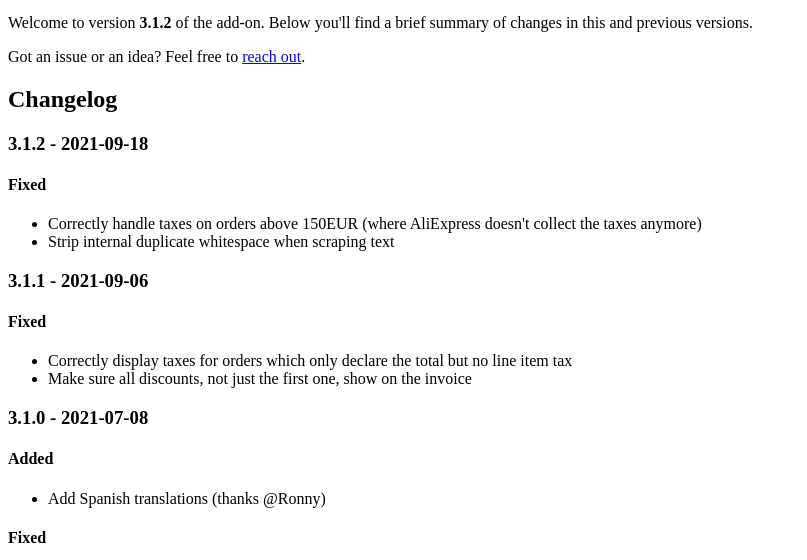
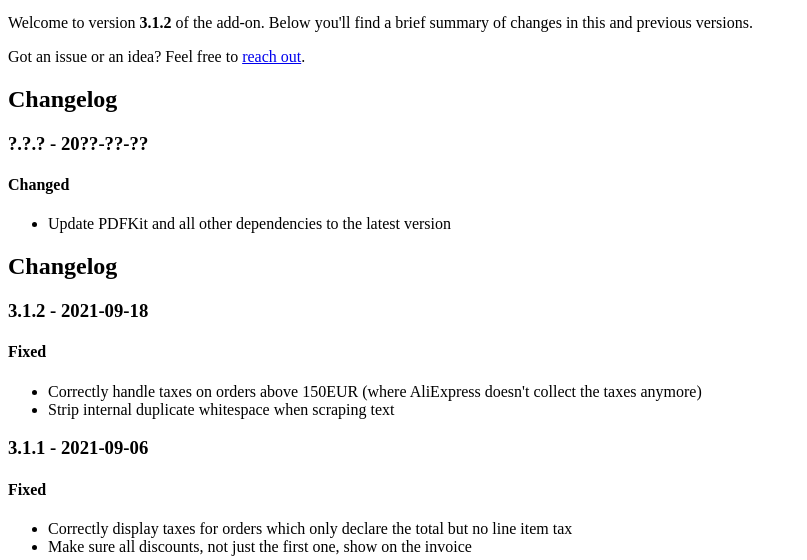
Before and after one commit to Johennes/aliexpress-invoice-generator, a browser extension: page views/upboard.html in a window 1280 px wide. Shown: the part 240-800 px from the top of the page, without its empty margins (0-807 px from the left). Drawn offline with Linux system fonts and the light colour scheme.

Commit message:
Mention dep. update in changelog

```diff
--- a/views/upboard.html
+++ b/views/upboard.html
@@ -35,6 +35,12 @@
       <p>
           Got an issue or an idea? Feel free to <a href="mailto:n0-0ne+aliexpress-invoice-generator@mailbox.org">reach out</a>.
       </p>
+      <h2>Changelog</h2>
+      <h3>?.?.? - 20??-??-??</h3>
+      <h4>Changed</h4>
+      <ul>
+        <li>Update PDFKit and all other dependencies to the latest version</li>
+      </ul>
       <h2>Changelog</h2>
       <h3>3.1.2 - 2021-09-18</h3>
       <h4>Fixed</h4>
```
Also changed, not shown: README.md.
